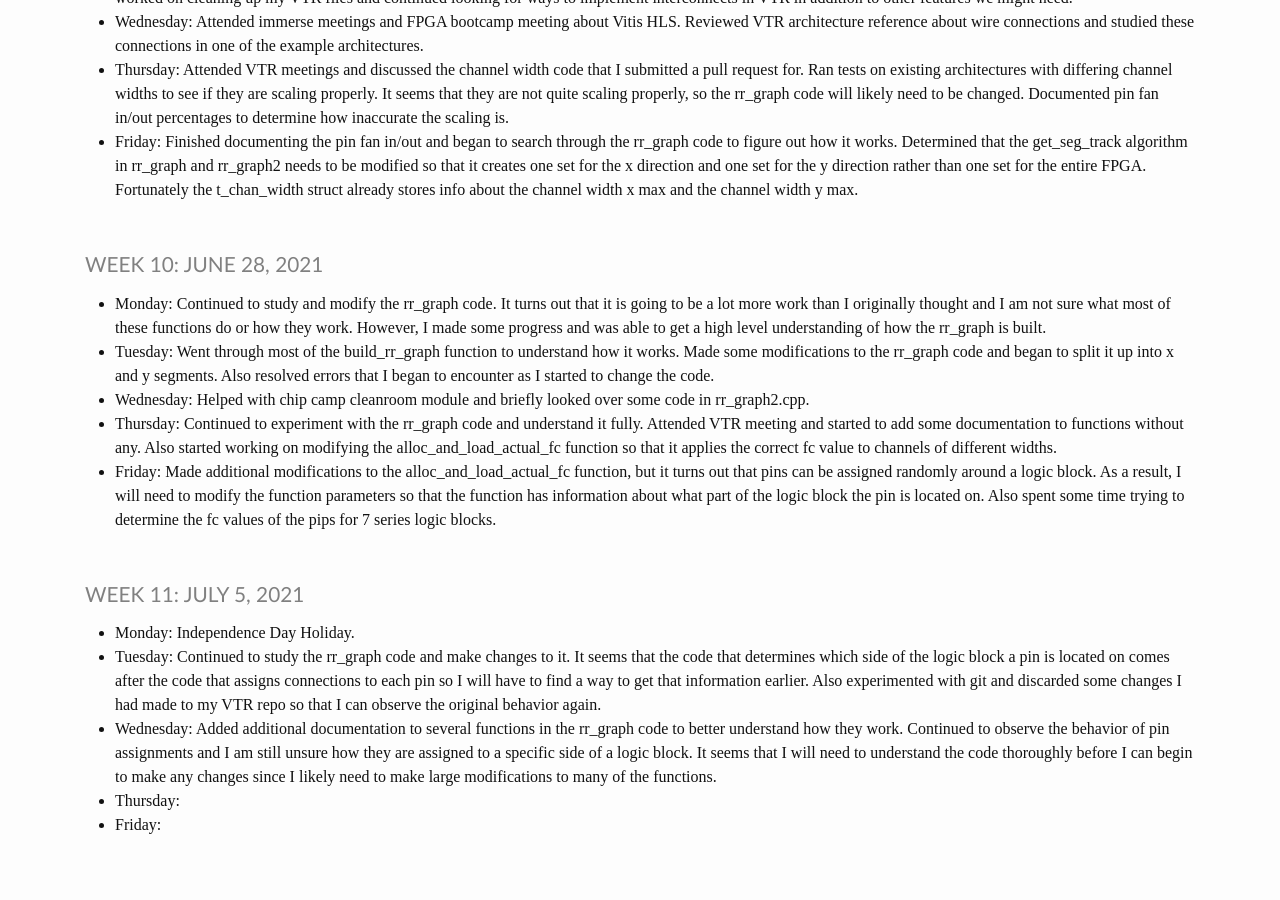
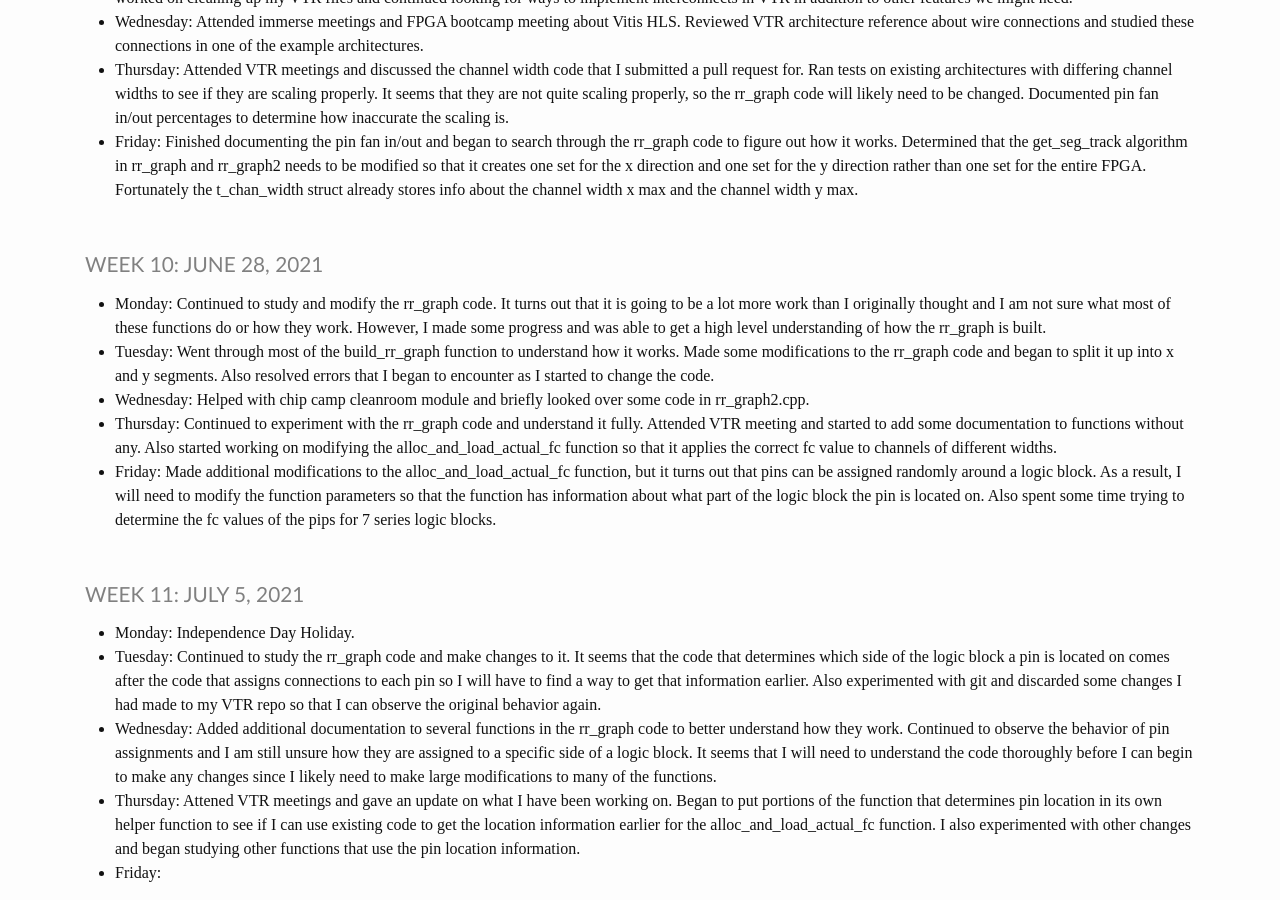
Before and after one commit to heinerb1/heinerb1.github.io, a Jekyll site: the page built from _pages/log.md, in a window 1280 px wide and 900 px high, scrolled down 2940 px. Built offline with Jekyll 4.4.1, drawn with Linux system fonts in a browser that asks for light colours; before the commit the page ends 3792 px from its top, so only the background shows below that.

Commit message:
7/8 Update

```diff
--- a/_pages/log.md
+++ b/_pages/log.md
@@ -186,5 +186,8 @@ title: IMMERSE Log
                  assigned to a specific side of a logic block. It seems that I will need to understand the code thoroughly
                  before I can begin to make any changes since I likely need to make large modifications to many of the
                  functions.
-* **Thursday**:
+* **Thursday**: Attened VTR meetings and gave an update on what I have been working on. Began to put portions of the
+                function that determines pin location in its own helper function to see if I can use existing code to
+                get the location information earlier for the alloc_and_load_actual_fc function. I also experimented with
+                other changes and began studying other functions that use the pin location information.
 * **Friday**:
```
